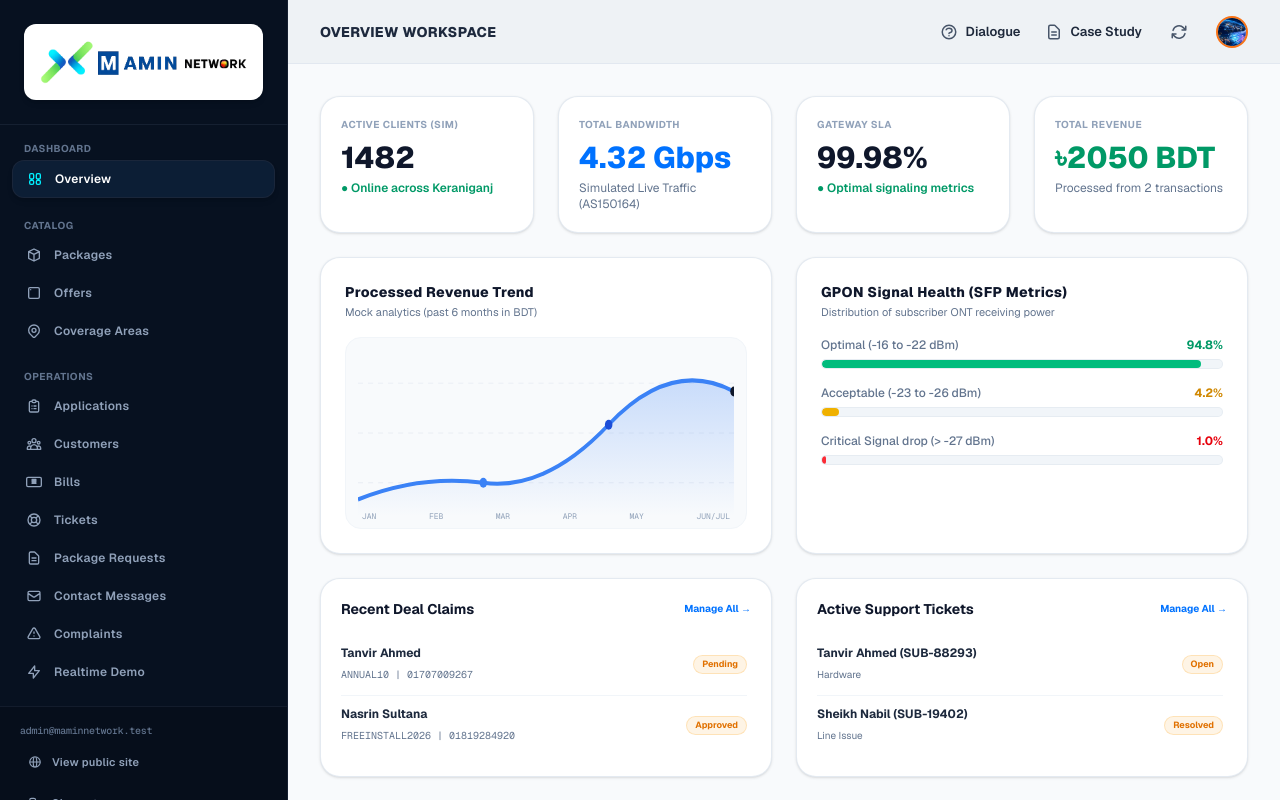
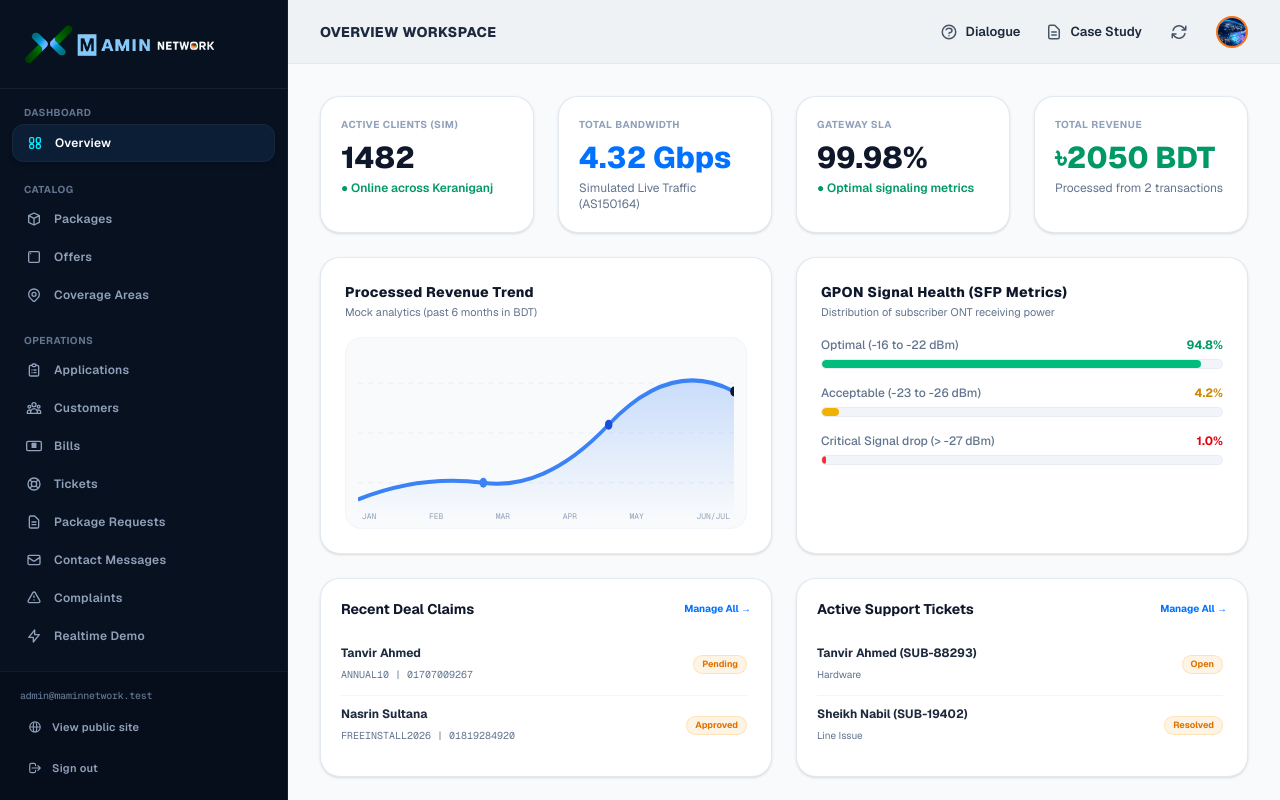
Before and after one commit to princeshiamofficial/M-Amin-Network, a Next.js app: page /admin/dashboard in a window 1280 px wide. Built offline with nearby package versions, Linux system fonts and the light colour scheme; sample sign-in values are in the browser's storage.

Commit message:
style: remove white background from admin sidebar logo and invert brand colors

```diff
--- a/src/components/AdminSidebar.tsx
+++ b/src/components/AdminSidebar.tsx
@@ -130,9 +130,12 @@ export default function AdminSidebar({ activeTab, setActiveTab, onSignOut }: Adm
     <aside className="w-72 flex-shrink-0 bg-[#071120] border-r border-[#1e293b]/60 flex flex-col h-screen overflow-y-auto">
       {/* Branded Header Area */}
       <div className="flex flex-col gap-3 px-6 py-6 border-b border-[#1e293b]/65">
-        <div className="bg-white rounded-xl px-4 py-2.5 shadow-md w-full flex items-center justify-center">
-          <img src="/logo.png" alt="M Amin Network" className="h-14 w-auto object-contain" />
-        </div>
+        <img
+          src="/logo.png"
+          alt="M Amin Network"
+          className="h-10 w-auto object-contain self-start"
+          style={{ filter: "invert(1) hue-rotate(180deg)" }}
+        />
       </div>
 
       {/* Navigation Group Items List */}
```
